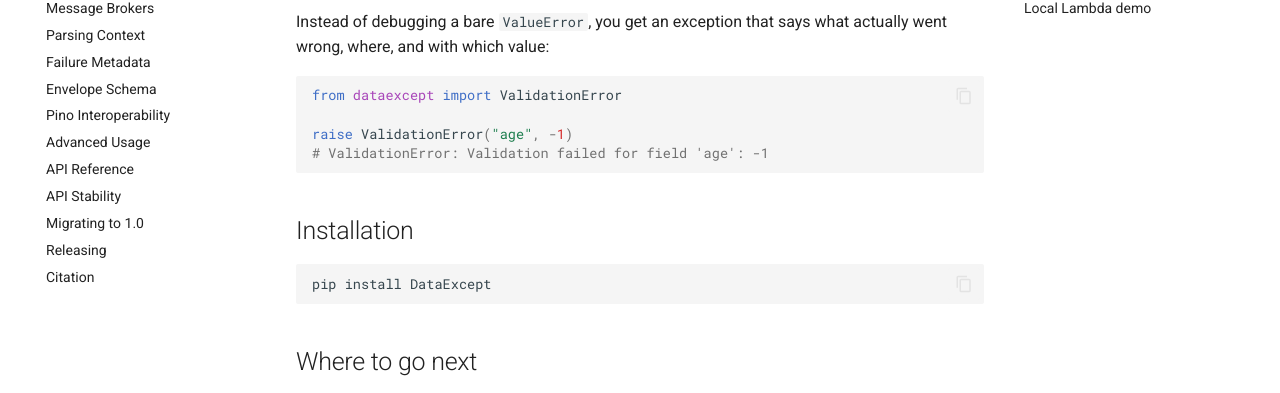
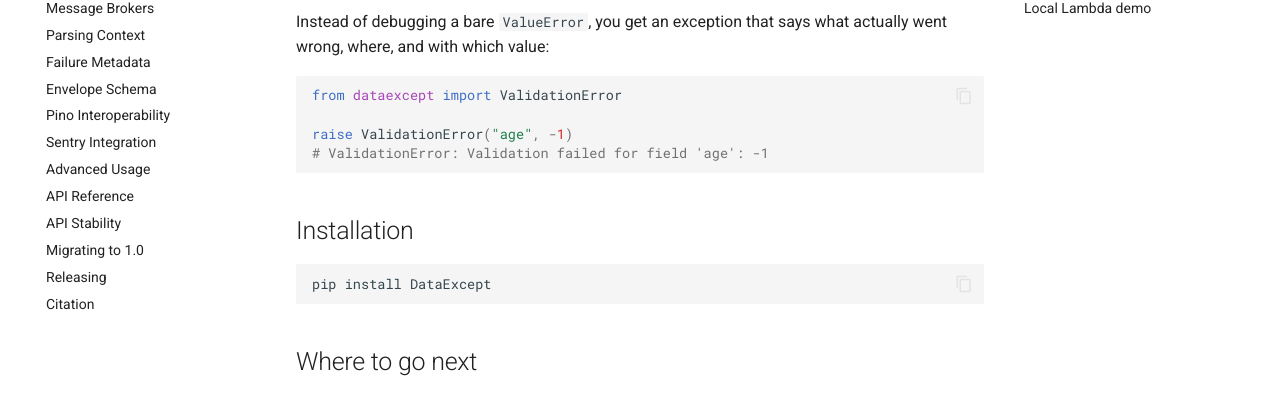
Before and after one commit to DiogoRibeiro7/DataExcept, an MkDocs documentation site: the page built from docs/index.md, in a window 1280 px wide. Shown: the part 238-631 px from the top of the page. Built offline with MkDocs 1.6.1 and Material for MkDocs 9.7.7, drawn with Linux system fonts in a browser that asks for light colours; comment, search, counter and statistics services are not loaded.

Commit message:
docs: add Sentry integration to the site navigation

```diff
--- a/mkdocs.yml
+++ b/mkdocs.yml
@@ -82,6 +82,7 @@ nav:
   - Failure Metadata: failure_metadata.md
   - Envelope Schema: envelope_schema.md
   - Pino Interoperability: pino.md
+  - Sentry Integration: sentry.md
   - Advanced Usage: advanced_usage.md
   - API Reference: api.md
   - API Stability: stability.md
```
